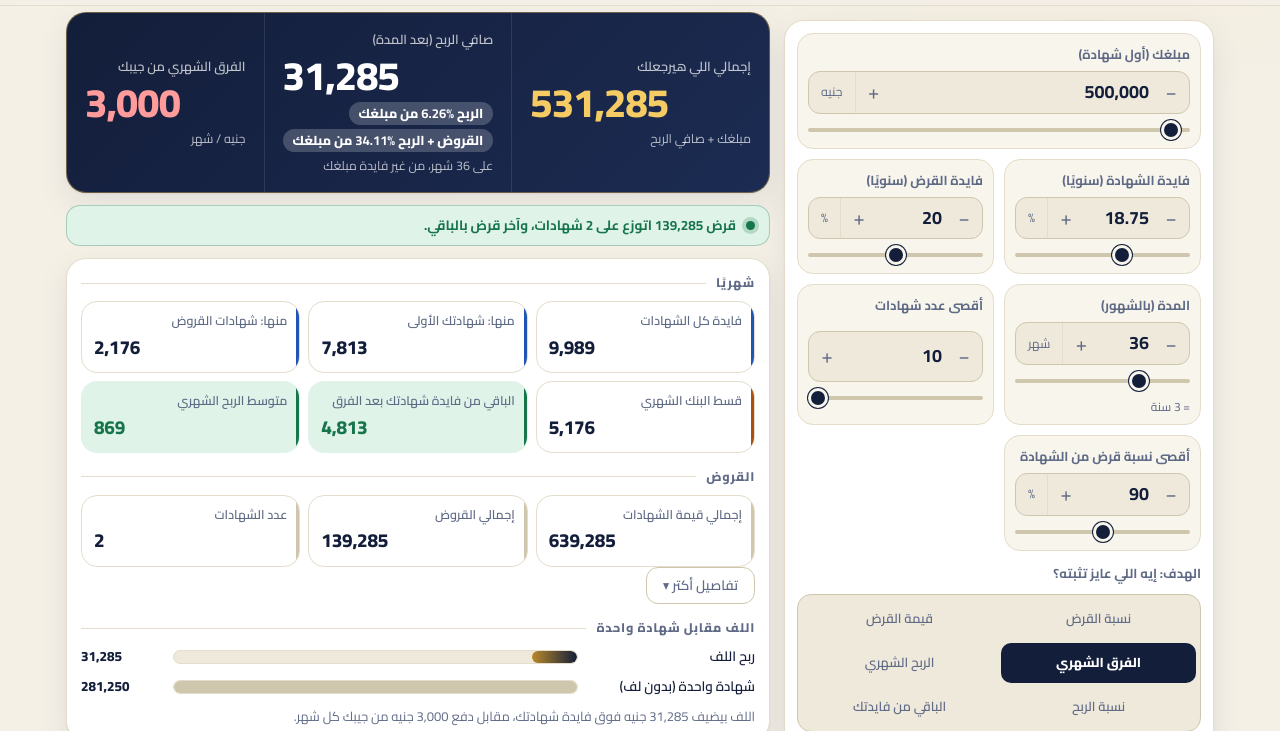
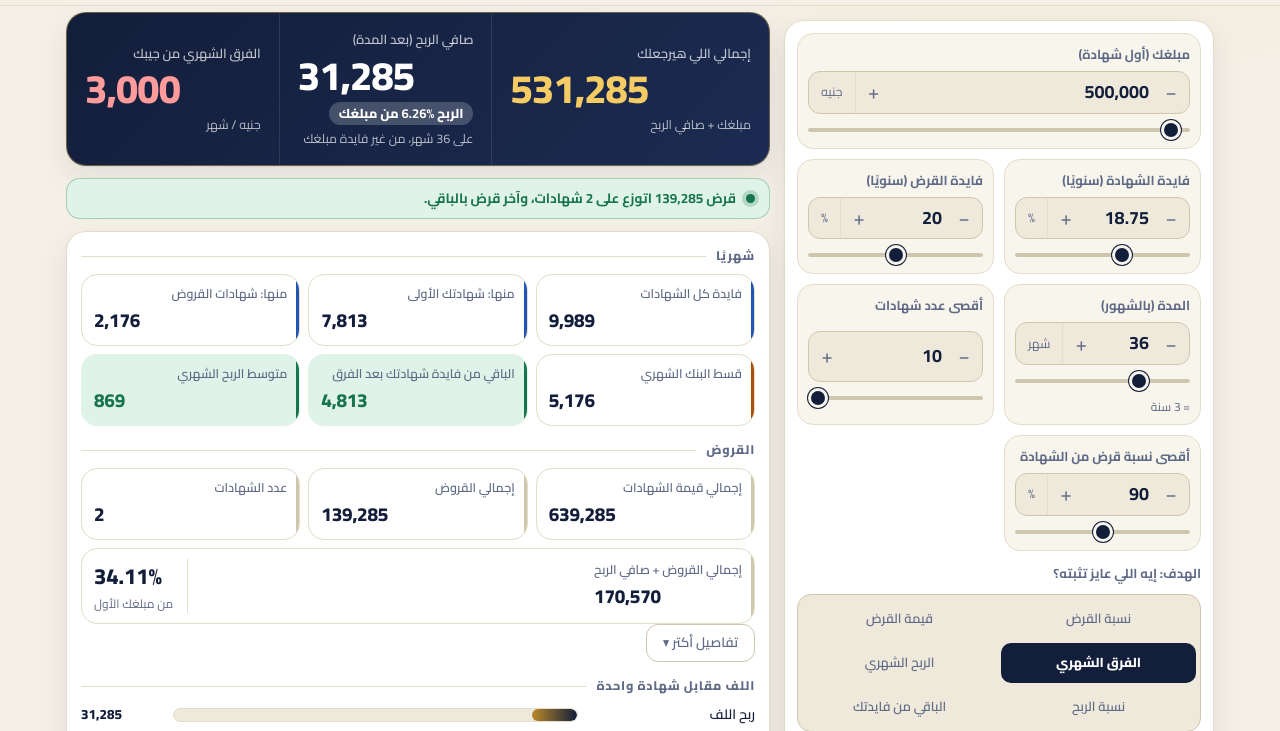
Before and after one commit to islamadel206/cert-calculator, a plain HTML site: page index.html in a window 1280 px wide. Shown: the part 56-787 px from the top of the page. Drawn offline with Linux system fonts and the light colour scheme.

Commit message:
Move (loans + net profit) percentage into its own card with the amount
Co-Authored-By: Claude Sonnet 5.5 <noreply@anthropic.com>
Claude-Session: https://claude.ai/code/session_01Q3GL2Xs1Xs52h6ocvQQ9hB

```diff
--- a/index.html
+++ b/index.html
@@ -290,6 +290,10 @@ td.sep,th.sep{border-inline-start:1px solid var(--line-strong)}
 @media (max-width:480px){.fields{grid-template-columns:1fr}}
 .seg label:last-child:nth-child(odd){grid-column:1/-1}
 .pct{display:block;width:max-content;max-width:100%;padding:1px 10px;margin:0 0 4px;border-radius:999px;background:rgba(255,255,255,.2);color:#fff;font-weight:800;font-size:13px}
+.stat.wide{grid-column:1/-1;display:flex;align-items:center;justify-content:space-between;gap:12px}
+.stat.wide .wide-pct{text-align:left;padding-inline-start:14px;border-inline-start:1px solid var(--line)}
+.stat.wide .pv{font-size:22px;font-weight:800;color:var(--accent)}
+.stat.wide .pk{font-size:12px;color:var(--muted)}
 </style>
 </head>
 <body>
@@ -414,7 +418,7 @@ td.sep,th.sep{border-inline-start:1px solid var(--line-strong)}
     <div class="col-out">
       <section class="kpis" aria-label="ملخص النتيجة">
     <div class="kpi main"><div class="k">إجمالي اللي هيرجعلك</div><div class="v num" id="rFinal"></div><div class="s">مبلغك + صافي الربح</div></div>
-    <div class="kpi"><div class="k">صافي الربح (بعد المدة)</div><div class="v num" id="rNet"></div><div class="s"><span class="pct" id="rNetPct"></span><span class="pct" id="rLoanPct"></span><span id="rNetSub"></span></div></div>
+    <div class="kpi"><div class="k">صافي الربح (بعد المدة)</div><div class="v num" id="rNet"></div><div class="s"><span class="pct" id="rNetPct"></span><span id="rNetSub"></span></div></div>
     <div class="kpi diff"><div class="k">الفرق الشهري من جيبك</div><div class="v num" id="rDiff"></div><div class="s">جنيه / شهر</div></div>
   </section>
 
@@ -438,6 +442,7 @@ td.sep,th.sep{border-inline-start:1px solid var(--line-strong)}
       <div class="stat"><div class="k">إجمالي قيمة الشهادات</div><div class="v num" id="rCertTot"></div></div>
       <div class="stat"><div class="k">إجمالي القروض</div><div class="v num" id="rLoans"></div></div>
       <div class="stat"><div class="k">عدد الشهادات</div><div class="v num" id="rCount"></div></div>
+      <div class="stat wide"><div><div class="k">إجمالي القروض + صافي الربح</div><div class="v num" id="rLoanProfit"></div></div><div class="wide-pct"><div class="pv num" id="rLoanPctCard"></div><div class="pk">من مبلغك الأول</div></div></div>
     </div>
     <button class="more-btn" type="button" id="moreStats" aria-expanded="false">تفاصيل أكتر ▾</button>
     <div class="stats" id="statsMore" hidden>
@@ -816,7 +821,8 @@ function compute(p){
     $('#rFinal').textContent=fmtPlain(R.final);
     $('#rNet').textContent=fmtPlain(R.net);
     $('#rNetPct').innerHTML=R.A>0?'الربح <b class="num">'+fmtField(R.net/R.A*100,2)+'%</b> من مبلغك':'-';
-    $('#rLoanPct').innerHTML=R.A>0?'القروض + الربح <b class="num">'+fmtField((R.used+R.net)/R.A*100,2)+'%</b> من مبلغك':'-';
+    $('#rLoanProfit').textContent=fmt(R.used+R.net);
+    $('#rLoanPctCard').textContent=R.A>0?fmtField((R.used+R.net)/R.A*100,2)+'%':'-';
     $('#rNetSub').textContent='على '+R.T+' شهر، من غير فايدة مبلغك';
     $('#rDiff').textContent=R.diffM>=0.5?fmtPlain(R.diffM):(R.diffM<=-0.5?'('+fmtPlain(-R.diffM)+')':'-');
     $('#rPaid').textContent=fmt(R.paid);
```
